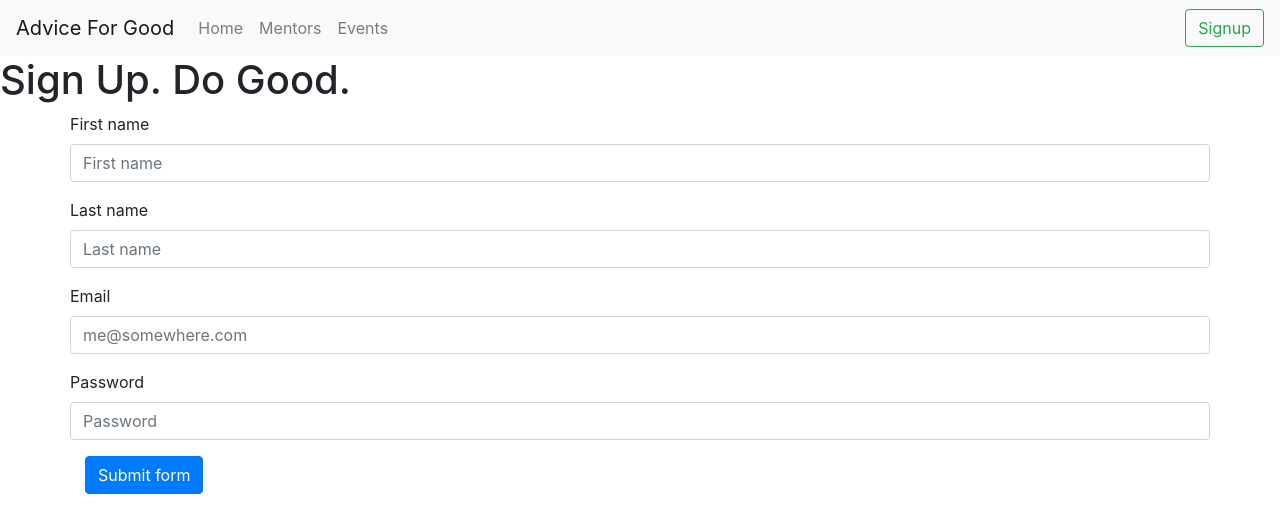
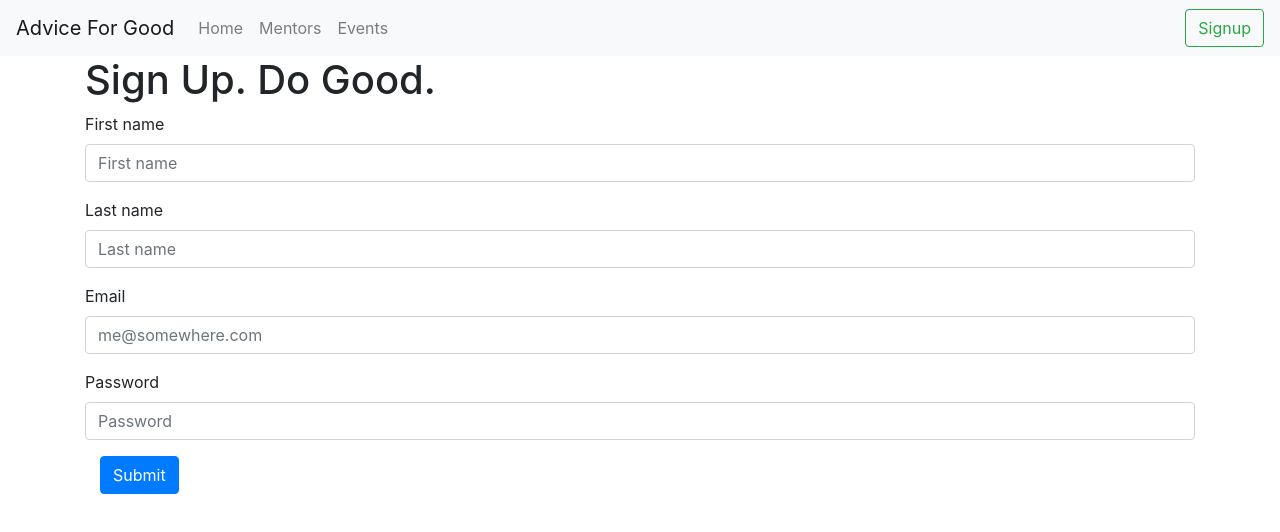
Before and after one commit to itsthechad/adviceforgood, a React (Create React App) app: page /signup in a window 1280 px wide. Shown: the top 532 px of the page. Built offline with nearby package versions, Linux system fonts and the light colour scheme.

Commit message:
Put signup form into Page.

```diff
--- a/src/pages/Signup.js
+++ b/src/pages/Signup.js
@@ -1,5 +1,8 @@
 import React, { Component } from 'react';
 import classnames from 'classnames';
+
+// Components
+import Page from '../components/Page';
 
 export default class Home extends Component {
     constructor() {
@@ -21,7 +24,7 @@ export default class Home extends Component {
         const { wasValidated, firstName, lastName, email, password } = this.state;
 
         return (
-            <div>
+            <Page>
                 <h1>Sign Up. Do Good.</h1>
 
                 <form className={ classnames('container', { 'was-validated': wasValidated }) } id="needs-validation" noValidate ref={ (c) => { this.form = c; } }>
@@ -87,9 +90,9 @@ export default class Home extends Component {
                             Please provide a password of 6 to 20 characters.
                         </div>
                     </div>
-                    <button className="btn btn-primary" type="submit" onClick={ this.onSubmit }>Submit form</button>
+                    <button className="btn btn-primary" type="submit" onClick={ this.onSubmit }>Submit</button>
                 </form>
-            </div>
+            </Page>
         );
     }
 
```
